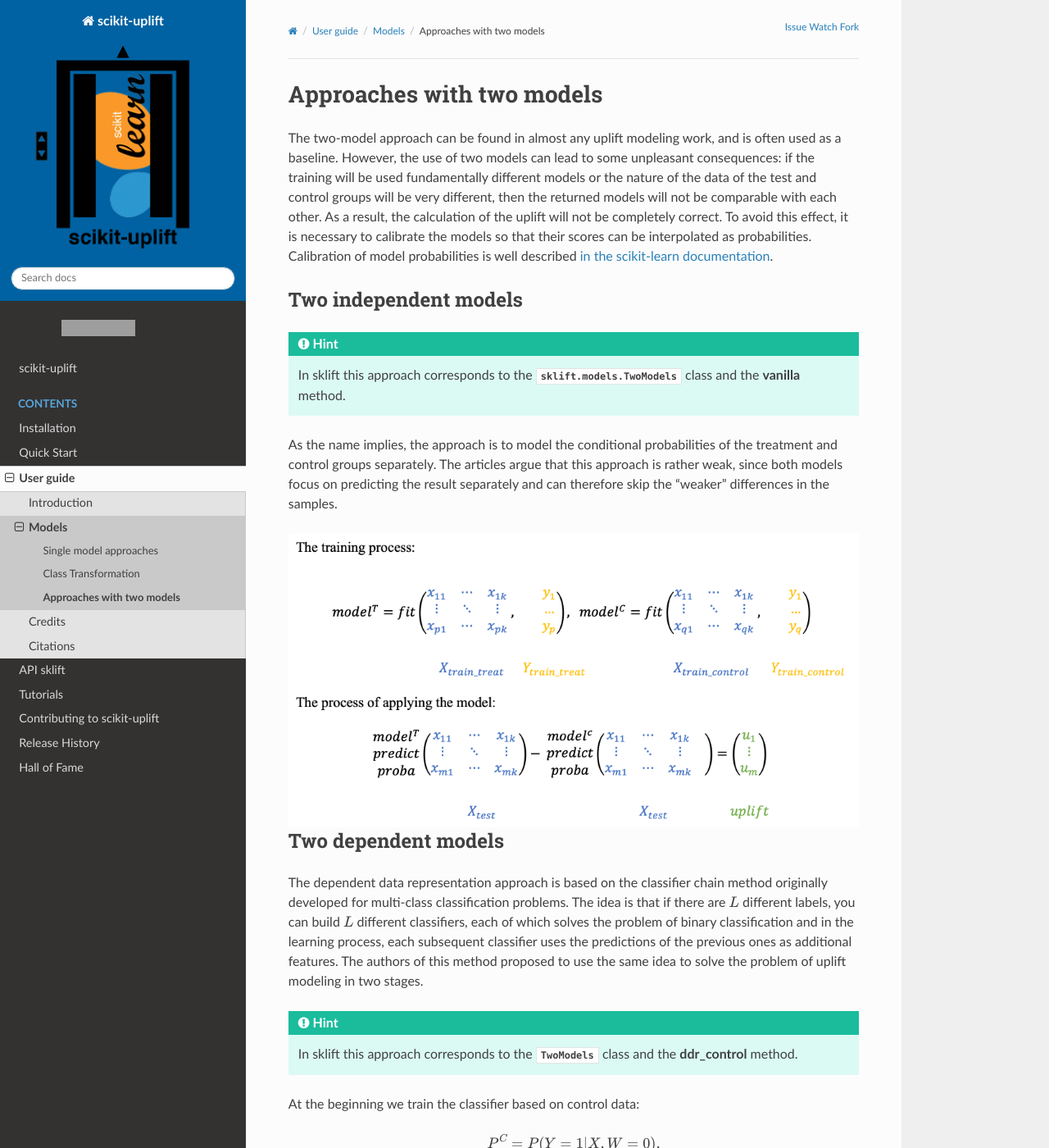
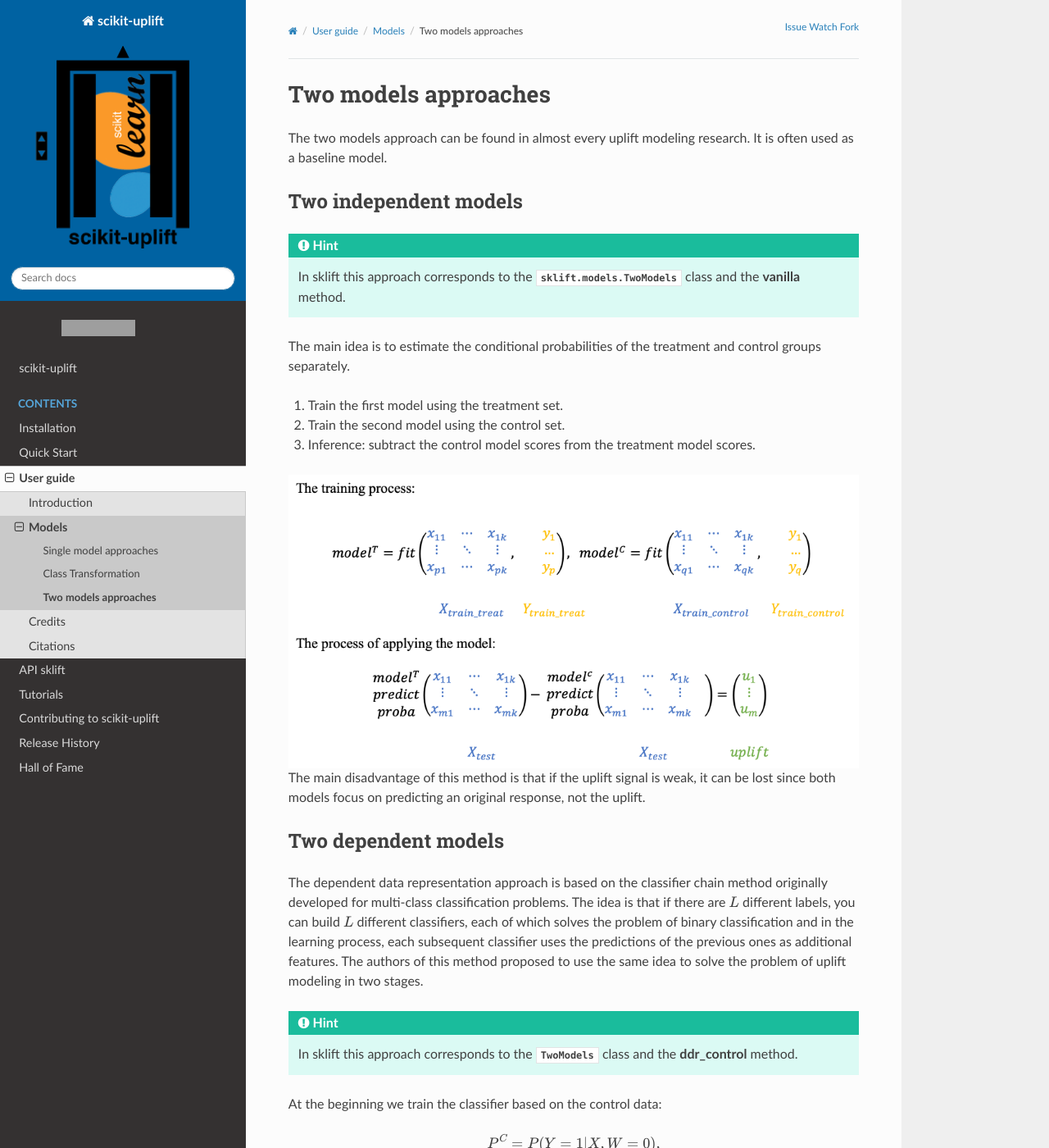
Before and after one commit to maks-sh/scikit-uplift, a Sphinx documentation site: the page built from docs/user_guide/models/two_models.rst, in a window 1280 px wide and 1400 px high. Shown: the whole window at 82% size. Built offline with Sphinx 7.4.7 and the Read the Docs theme 2.0.0, drawn with Linux system fonts in a browser that asks for light colours; some of the changed text lies outside the part shown; grey boxes are pictures that could not be loaded.

Commit message:
:ant: Fix TwoModels page

```diff
--- a/docs/user_guide/models/two_models.rst
+++ b/docs/user_guide/models/two_models.rst
@@ -1,17 +1,12 @@
 .. _TwoModels:
 
 **************************
-Approaches with two models
+Two models approaches
 **************************
 
 .. _in the scikit-learn documentation: https://scikit-learn.org/stable/modules/calibration.html
 
-The two-model approach can be found in almost any uplift modeling work, and is often used as a baseline.
-However, the use of two models can lead to some unpleasant consequences: if the training will be used fundamentally
-different models or the nature of the data of the test and control groups will be very different,
-then the returned models will not be comparable with each other. As a result, the calculation of the uplift will
-not be completely correct. To avoid this effect, it is necessary to calibrate the models so that their scores can be
-interpolated as probabilities. Calibration of model probabilities is well described `in the scikit-learn documentation`_.
+The two models approach can be found in almost every uplift modeling research. It is often used as a baseline model.
 
 Two independent models
 ==========================
@@ -19,13 +14,17 @@ Two independent models
 .. hint::
     In sklift this approach corresponds to the :class:`sklift.models.TwoModels` class and the **vanilla** method.
 
-As the name implies, the approach is to model the conditional probabilities of the treatment and control groups
-separately. The articles argue that this approach is rather weak, since both models focus on predicting the result
-separately and can therefore skip the "weaker" differences in the samples.
+The main idea is to estimate the conditional probabilities of the treatment and control groups separately.
+
+1. Train the first model using the treatment set.
+2. Train the second model using the control set.
+3. Inference: subtract the control model scores from the treatment model scores.
 
 .. image:: ../../_static/images/TwoModels_vanila.png
     :align: center
-    :alt: Two independent models vanila
+    :alt: Two independent models vanilla
+
+The main disadvantage of this method is that if the uplift signal is weak, it can be lost since both models focus on predicting an original response, not the uplift.
 
 Two dependent models
 ========================
@@ -39,13 +38,13 @@ The authors of this method proposed to use the same idea to solve the problem of
 .. hint::
     In sklift this approach corresponds to the :class:`.TwoModels` class and the **ddr_control** method.
 
-At the beginning we train the classifier based on control data:
+At the beginning we train the classifier based on the control data:
 
 .. math::
     P^C = P(Y=1| X, W = 0),
 
-then we will perform the :math:`P_C` predictions as a new feature for training the second classifier on test data,
-thus effectively introducing a dependency between the two data sets:
+Next, we estimate the :math:`P_C` predictions and use them as a feature for the second classifier.
+It effectively reflects a dependency between treatment and control datasets:
 
 .. math::
     P^T = P(Y=1| X, P_C(X), W = 1)
@@ -55,18 +54,22 @@ To get the uplift for each observation, calculate the difference:
 .. math::
     uplift(x_i) = P^T (x_i, P_C(x_i)) - P^C(x_i)
 
-Intuitively, the second classifier studies the difference between the expected result in the test and the control, i.e.
-the uplift itself.
+Intuitively, the second classifier learns the difference between the expected probability in the treatment and the control sets which is
+the uplift.
 
 .. image:: ../../_static/images/TwoModels_ddr_control.png
     :align: center
     :alt: Two independent models dependent data representation control
 
-Similarly, you can first train the :math:`P_T` classifier and then use its predictions as a trait for
+Similarly, you can first train the :math:`P_T` classifier and then use its predictions as a feature for
 the :math:`P_C` classifier.
 
 .. hint::
     In sklift this approach corresponds to the :class:`.TwoModels` class and the **ddr_treatment** method.
+
+There is an important remark about the data nature.
+It is important to calibrate model's scores into probabilities if treatment and control data have a different nature.
+Model calibration techniques are well described `in the scikit-learn documentation`_.
 
 References
 ==========
```
